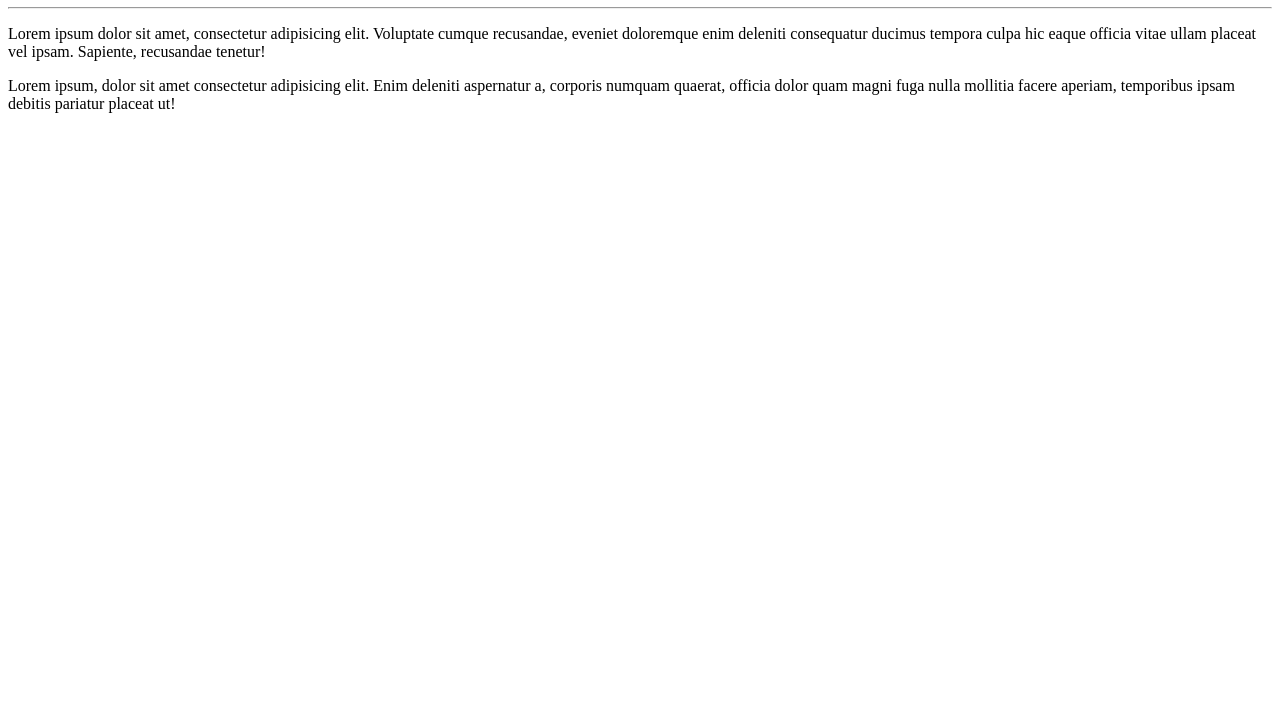
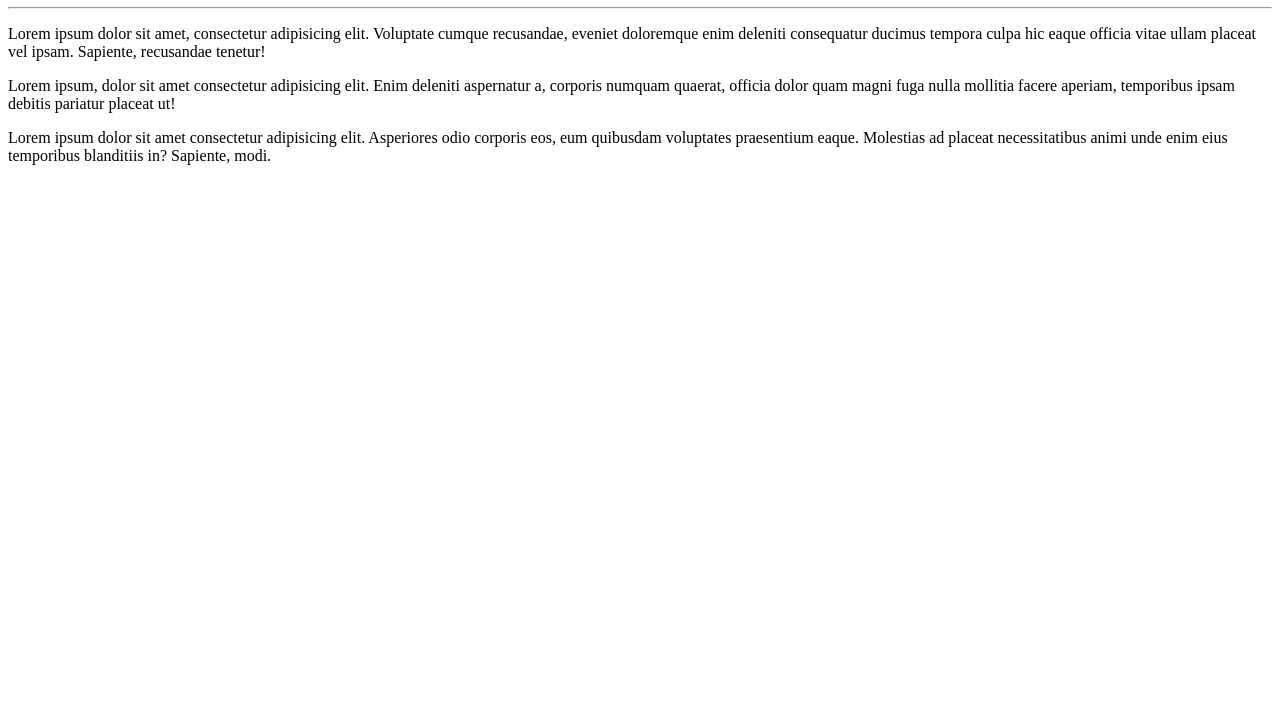
Before and after one commit to Gilson0009/Ola-Mundo-, a plain HTML site: page Site-exemplo/index.html in a window 1280 px wide. Shown: the part 73-800 px from the top of the page. Drawn offline with Linux system fonts and the light colour scheme.

Commit message:
Update index.html

```diff
--- a/Site-exemplo/index.html
+++ b/Site-exemplo/index.html
@@ -15,8 +15,11 @@
 
      <p>
         Lorem ipsum, dolor sit amet consectetur adipisicing elit. Enim deleniti aspernatur a, corporis numquam quaerat, officia dolor quam magni fuga nulla mollitia facere aperiam, temporibus ipsam debitis pariatur placeat ut!
+            </p>
 
-     </p>
+            <p>
+                Lorem ipsum dolor sit amet consectetur adipisicing elit. Asperiores odio corporis eos, eum quibusdam voluptates praesentium eaque. Molestias ad placeat necessitatibus animi unde enim eius temporibus blanditiis in? Sapiente, modi.
 
+            </p>
 </body>
 </html>
```
